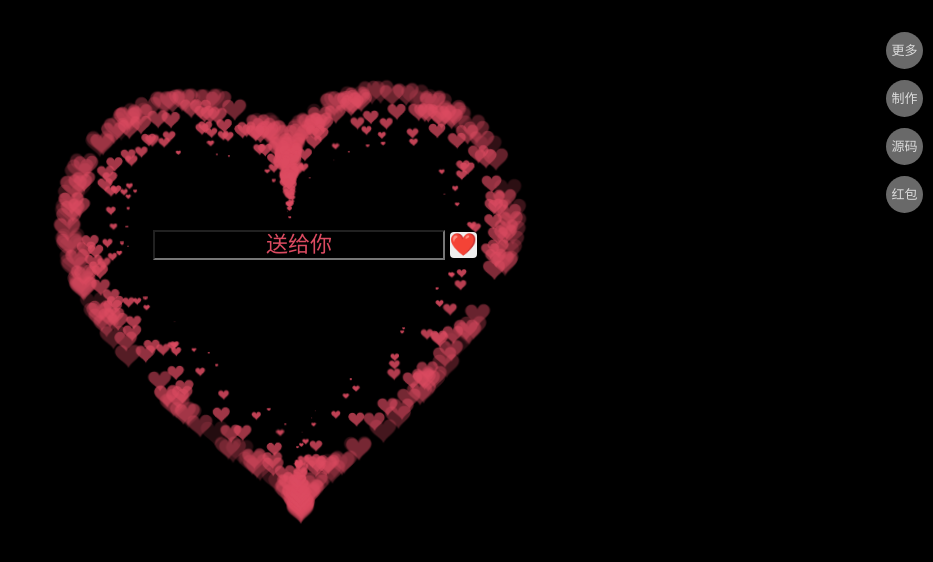
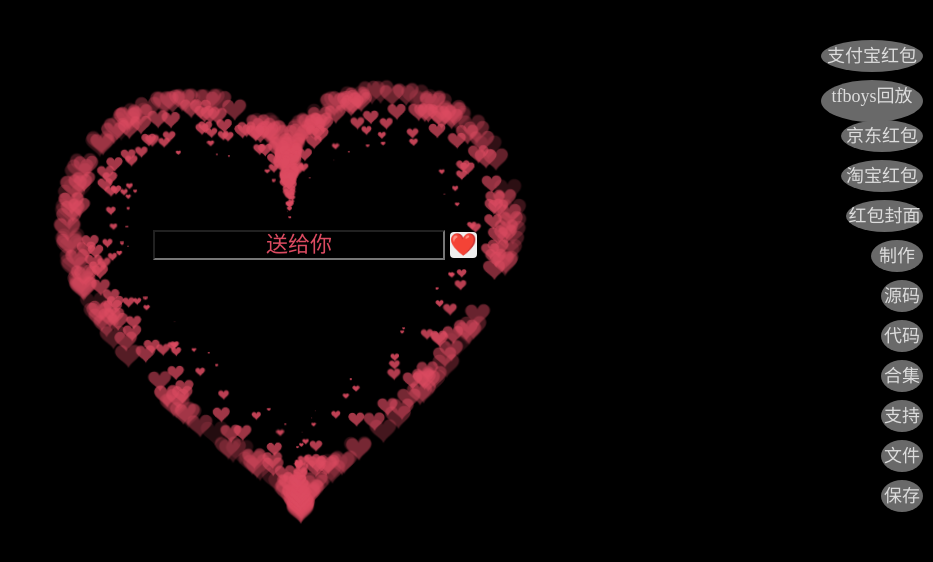
Before and after one commit to love99you/love12, a plain HTML site: page index.html in a window 1280 px wide. Shown: the whole page, without its empty margins (347-1280 px from the left). Drawn offline with nearby package versions, Linux system fonts and the light colour scheme.

Commit message:
Update index.html

```diff
--- a/index.html
+++ b/index.html
@@ -3,7 +3,7 @@
    	<head>
 		<meta charset="UTF-8">
 		<meta http-equiv="X-UA-Compatible" content="IE=edge">
-		<title>爱心</title>
+		<title>微信公众号：可乐自媒体 爱心代码</title>
 		<style>
 			* {
 				padding: 0;
@@ -83,14 +83,22 @@
 		</style>
 	</head>
 	<body>
-		    <a href="https://mp.weixin.qq.com/s/oxLqXBcLCT8ij67DjkW2kw" class="hide_buttom"
-  style="position: fixed;top: 10%;right: 10px;width: 35px;height: 35px;z-index: 999;background: #696969;border-radius: 50%;padding: 1.0px;text-align: center;color: #ddd;text-decoration: none;   clear: both; line-height: 35px; 	margin:auto;   font-size: 13px;">制作</a>
-  <a href="https://shop1619956412.v.weidian.com/?userid=1619956412&spider_token=2720" class="hide_buttom"
-  style="position: fixed;top: 4%;right: 10px;width: 35px;height: 35px;z-index: 998;background: #696969;border-radius: 50%;padding: 1.0px;text-align: center;color: #ddd;text-decoration: none;   clear: both; line-height: 35px; 	margin:auto;   font-size: 13px;">更多</a>
-          <a href="https://pan.quark.cn/s/3344d23e48a8" class="hide_buttom"
-  style="position: fixed;top: 16%;right: 10px;width: 35px;height: 35px;z-index: 997;background: #696969;border-radius: 50%;padding: 1.0px;text-align: center;color: #ddd;text-decoration: none;   clear: both; line-height: 35px; 	margin:auto;   font-size: 13px;">源码</a>
-  <a href="https://shop1619956412.v.weidian.com/?userid=1619956412&spider_token=2720" class="hide_buttom"
-  style="position: fixed;top: 22%;right: 10px;width: 35px;height: 35px;z-index: 996;background: #696969;border-radius: 50%;padding: 1.0px;text-align: center;color: #ddd;text-decoration: none;   clear: both; line-height: 35px; 	margin:auto;   font-size: 13px;">红包</a>
+		  <a href="https://mp.weixin.qq.com/s/Ftmx8ot9M_rYWFZsrJtypA" style="position: fixed; top: 5%; right: 10px; width: 100px; height: 30px; z-index: 999; background: #696969; border-radius: 50%; padding: 1.0px; text-align: center; color: #ddd; text-decoration: none; line-height: 30px; font-size: 18px;">支付宝红包</a>
+<a href="https://pan.quark.cn/s/ee4847bffd34" style="position: fixed; top: 10%; right: 10px; width: 100px; height: 40px; z-index: 999; background: #696969; border-radius: 50%; padding: 1.0px; text-align: center; color: #ddd; text-decoration: none; line-height: 30px; font-size: 18px;">tfboys回放</a>
+<a href="https://mp.weixin.qq.com/s/0_GSKq1HqEw9qLCIOV_FEg" style="position: fixed; top: 15%; right: 10px; width: 80px; height: 30px; z-index: 999; background: #696969; border-radius: 50%; padding: 1.0px; text-align: center; color: #ddd; text-decoration: none; line-height: 30px; font-size: 18px;">京东红包</a>
+<a href="https://mp.weixin.qq.com/s/TuUjGvr62RVz721_TeDRjA" style="position: fixed; top: 20%; right: 10px; width: 80px; height: 30px; z-index: 999; background: #696969; border-radius: 50%; padding: 1.0px; text-align: center; color: #ddd; text-decoration: none; line-height: 30px; font-size: 18px;">淘宝红包</a>
+<a href="https://shop1619956412.v.weidian.com/?userid=1619956412&spider_token=2720" style="position: fixed; top: 25%; right: 10px; width: 75px; height: 30px; z-index: 999; background: #696969; border-radius: 50%; padding: 1.0px; text-align: center; color: #ddd; text-decoration: none; line-height: 30px; font-size: 18px;">红包封面</a>
+<a href="https://mp.weixin.qq.com/s/YYbYUHNKEg_U3HTHEh2C5w" style="position: fixed; top: 30%; right: 10px; width: 50px; height: 30px; z-index: 999; background: #696969; border-radius: 50%; padding: 1.0px; text-align: center; color: #ddd; text-decoration: none; line-height: 30px; font-size: 18px;">制作</a>
+<a href="https://pan.quark.cn/s/3344d23e48a8" style="position: fixed; top: 35%; right: 10px; width: 40px; height: 30px; z-index: 999; background: #696969; border-radius: 50%; padding: 1.0px; text-align: center; color: #ddd; text-decoration: none; line-height: 30px; font-size: 18px;">源码</a>
+<a href="https://drive.uc.cn/s/4819fdecb8a24" style="position: fixed; top: 40%; right: 10px; width: 40px; height: 30px; z-index: 999; background: #696969; border-radius: 50%; padding: 1.0px; text-align: center; color: #ddd; text-decoration: none; line-height: 30px; font-size: 18px;">代码</a>
+<a href="https://pan.xunlei.com/s/VNlDcB3ABz0oNSOEv5mpSE_tA1?pwd=97rw#" style="position: fixed; top: 45%; right: 10px; width: 40px; height: 30px; z-index: 999; background: #696969; border-radius: 50%; padding: 1.0px; text-align: center; color: #ddd; text-decoration: none; line-height: 30px; font-size: 18px;">合集</a>
+<a href="https://mp.weixin.qq.com/s/CImse_lRLCDjB3WzAqRp1Q" style="position: fixed; top: 50%; right: 10px; width: 40px; height: 30px; z-index: 999; background: #696969; border-radius: 50%; padding: 1.0px; text-align: center; color: #ddd; text-decoration: none; line-height: 30px; font-size: 18px;">支持</a>
+<a href="https://pan.xunlei.com/s/VNvuk-JW5z1Z6FIOvcYavdLkA1?pwd=izfw#" style="position: fixed; top: 55%; right: 10px; width: 40px; height: 30px; z-index: 999; background: #696969; border-radius: 50%; padding: 1.0px; text-align: center; color: #ddd; text-decoration: none; line-height: 30px; font-size: 18px;">文件</a>
+<a href="https://pan.quark.cn/s/96dc82d97328" style="position: fixed; top: 60%; right: 10px; width: 40px; height: 30px; z-index: 999; background: #696969; border-radius: 50%; padding: 1.0px; text-align: center; color: #ddd; text-decoration: none; line-height: 30px; font-size: 18px;">保存</a>
+
+
+
+
 		<div id="jsi-cherry-container" class="container ">
 			<!-- 爱心 -->
 			<canvas id="pinkboard" class="container heart"> </canvas>
```
